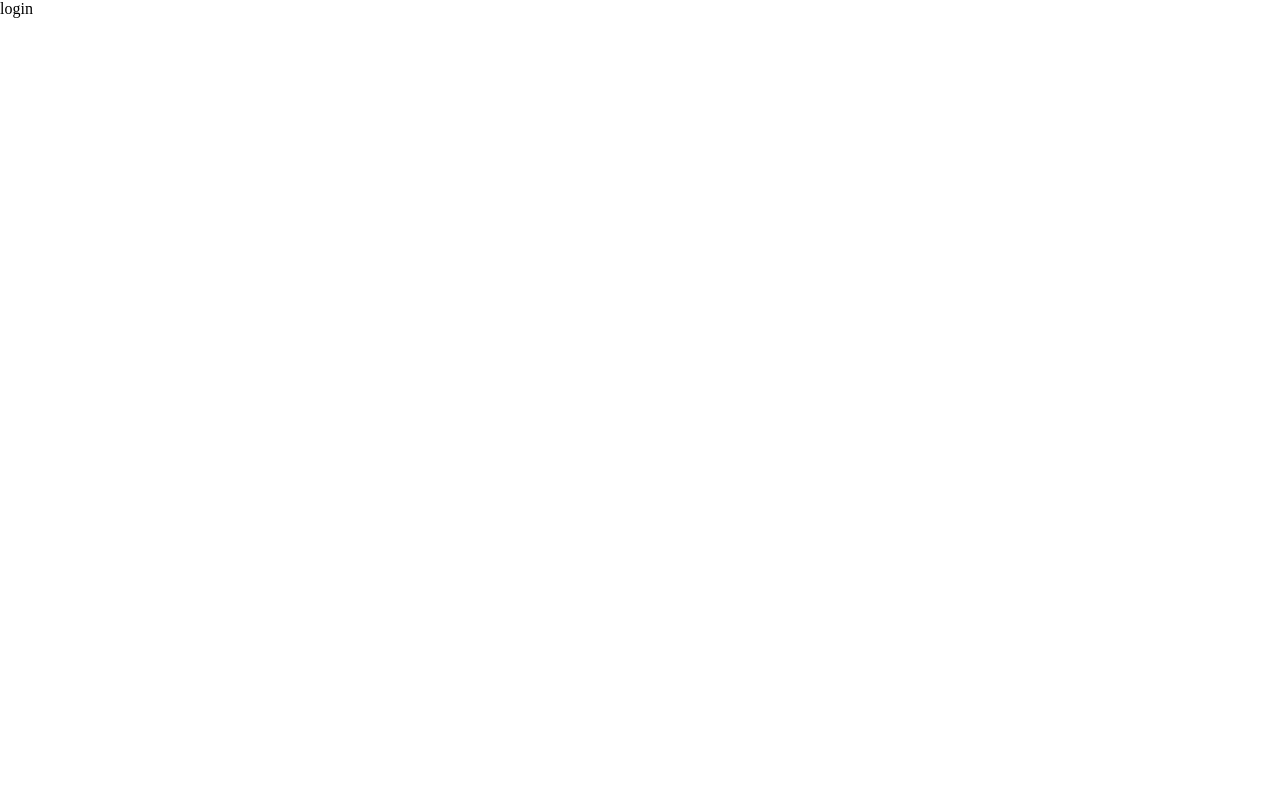
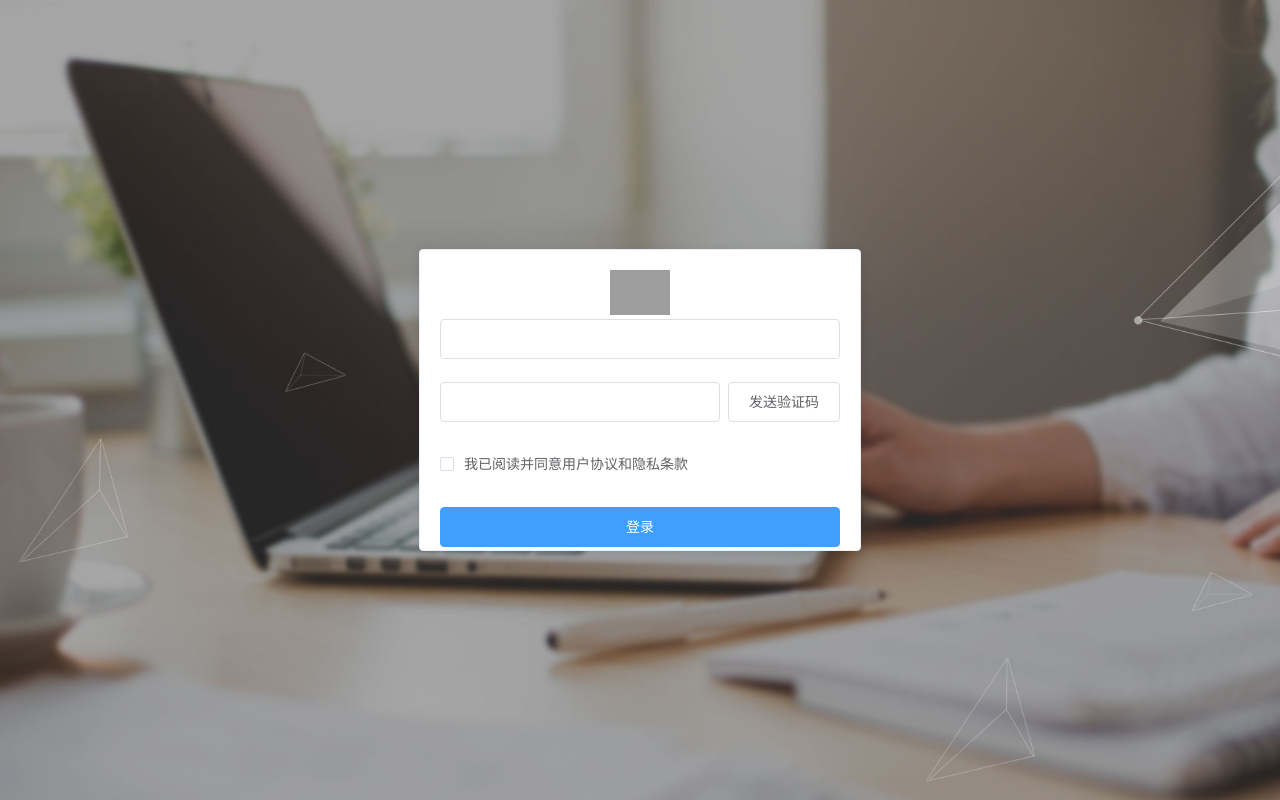
Before and after one commit to sunxiaopang77/82heimatoutiao, a Vue app: page /#/login in a window 1280 px wide. Built offline with nearby package versions, Linux system fonts and the light colour scheme; grey boxes are pictures that could not be loaded.

Commit message:
login.index修改样式

```diff
--- a/src/views/Home.vue
+++ /dev/null
@@ -1,15 +0,0 @@
-<template>
-  <div class="home">
-    hello word
-  </div>
-</template>
-
-<script>
-// @ is an alias to /src
-export default {
-  name: 'home',
-  components: {
-
-  }
-}
-</script>
--- a/src/views/login/index.vue
+++ b/src/views/login/index.vue
@@ -1,5 +1,28 @@
 <template>
-  <div>login</div>
+  <div class="login">
+      <el-card class='login-card'>
+          <div  class="logo">
+              <img src="../../assets/img/logo_index.pngs" alt="">
+          </div>
+          <!-- 表单组件 -->
+          <el-form>
+              <!-- 表单项 -->
+              <el-form-item>
+                  <!-- 放置组件内容 -->
+                  <el-input></el-input>
+              </el-form-item>
+              <el-form-item>
+                  <el-input style="width:280px"></el-input>
+                  <el-button style="float:right">发送验证码</el-button>
+              </el-form-item>
+                <el-form-item>
+                    <el-checkbox>我已阅读并同意用户协议和隐私条款</el-checkbox>
+              </el-form-item><el-form-item>
+                  <el-button type="primary" style="width:100%">登录</el-button>
+              </el-form-item>
+          </el-form>
+      </el-card>
+  </div>
 </template>
 
 <script>
@@ -8,6 +31,28 @@
 }
 </script>
 
-<style>
-
+<style lang='less' scoped>
+//如果要用less/scss语言的话 需要给lang一个属性
+//lang属性是对css进行语言指定
+//scoped 只针对当前自己组件起作用
+//100vh占据当前可视屏幕的100%
+.login{
+    background-image: url(../../assets/img/login_bg.jpg);
+    height: 100vh;
+    background-size: cover;
+    display: flex;
+    justify-content: center;
+    align-items: center;
+    .login-card{
+        width: 440px;
+        height: 300px;
+        .logo{
+            text-align: center;
+            img{
+                height: 45px;
+                // width: 200px; 按比例缩放
+            }
+        }
+    }
+}
 </style>
```
Also changed, not shown: src/router.js (+2 -6 lines).
